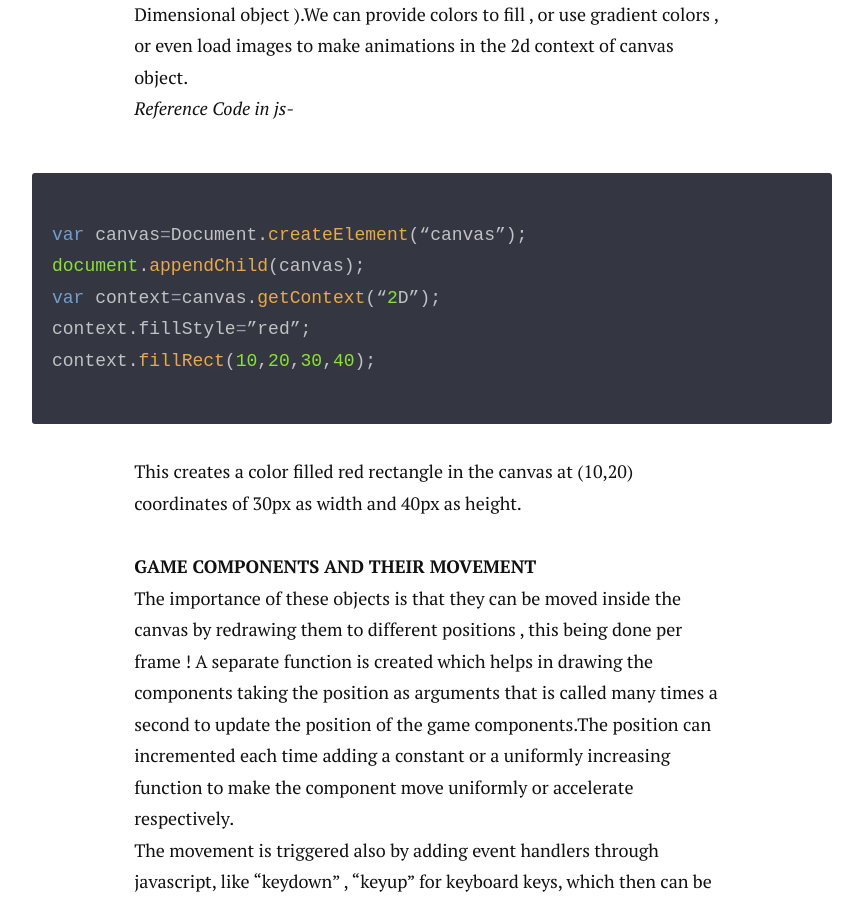
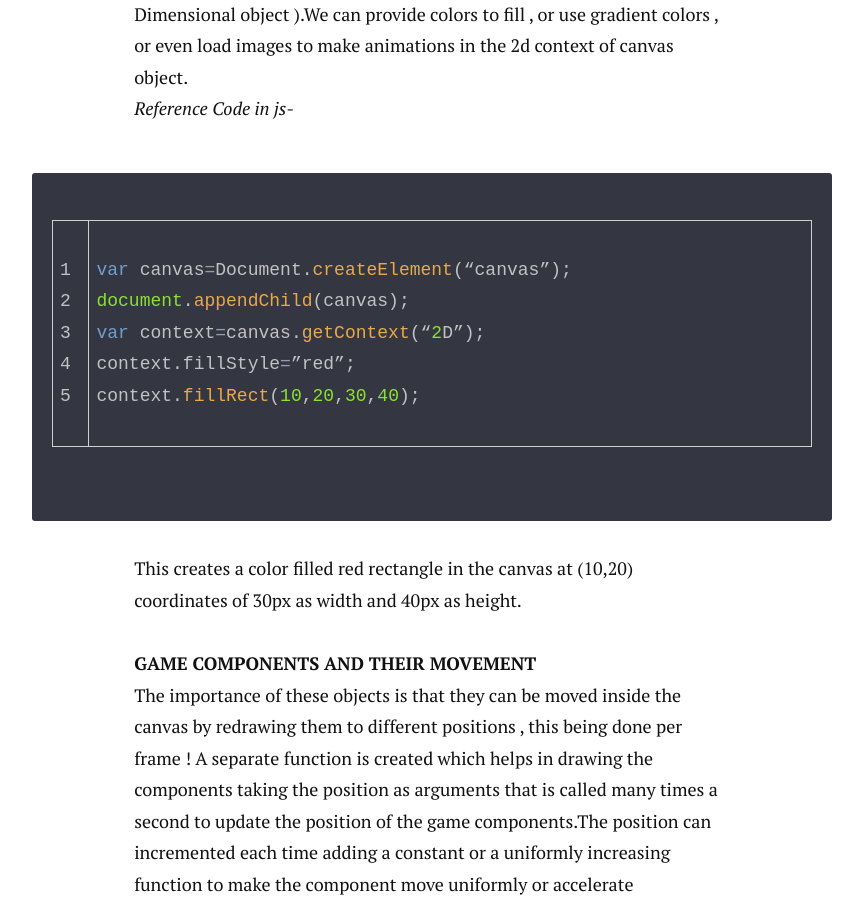
Before and after one commit to AkashKrDutta/AkashKrDutta.github.ioTest2, a Jekyll site: the page built from _posts/2016-12-28-HTML5 gamedev.md, in a window 1280 px wide and 900 px high, scrolled down 1326 px. Shown: the whole window, without its empty margins (208-1071 px from the left). Built offline with Jekyll 4.4.1, drawn with Linux system fonts in a browser that asks for light colours; nearby versions of some CDN libraries; comment, search, counter and statistics services are not loaded.

Commit message:
Update 2016-12-28-HTML5 gamedev.md

```diff
--- a/_posts/2016-12-28-HTML5 gamedev.md
+++ b/_posts/2016-12-28-HTML5 gamedev.md
@@ -30,7 +30,7 @@ Without much ado, we talk about the canvas object in the html 5 that offers to u
 We can draw rectangles, circles, lines using the 2D context of canvas object ( in layman's term - drawing in the canvas holder by using its 2 Dimensional object ).We can provide colors to fill , or use gradient colors , or even load images to make animations in the 2d context of canvas object.
 <br>
 _Reference Code in js-_ <br>
-{% highlight js %}
+{% highlight js linenos %}
 var canvas=Document.createElement(“canvas”);
 document.appendChild(canvas);
 var context=canvas.getContext(“2D”);
```
